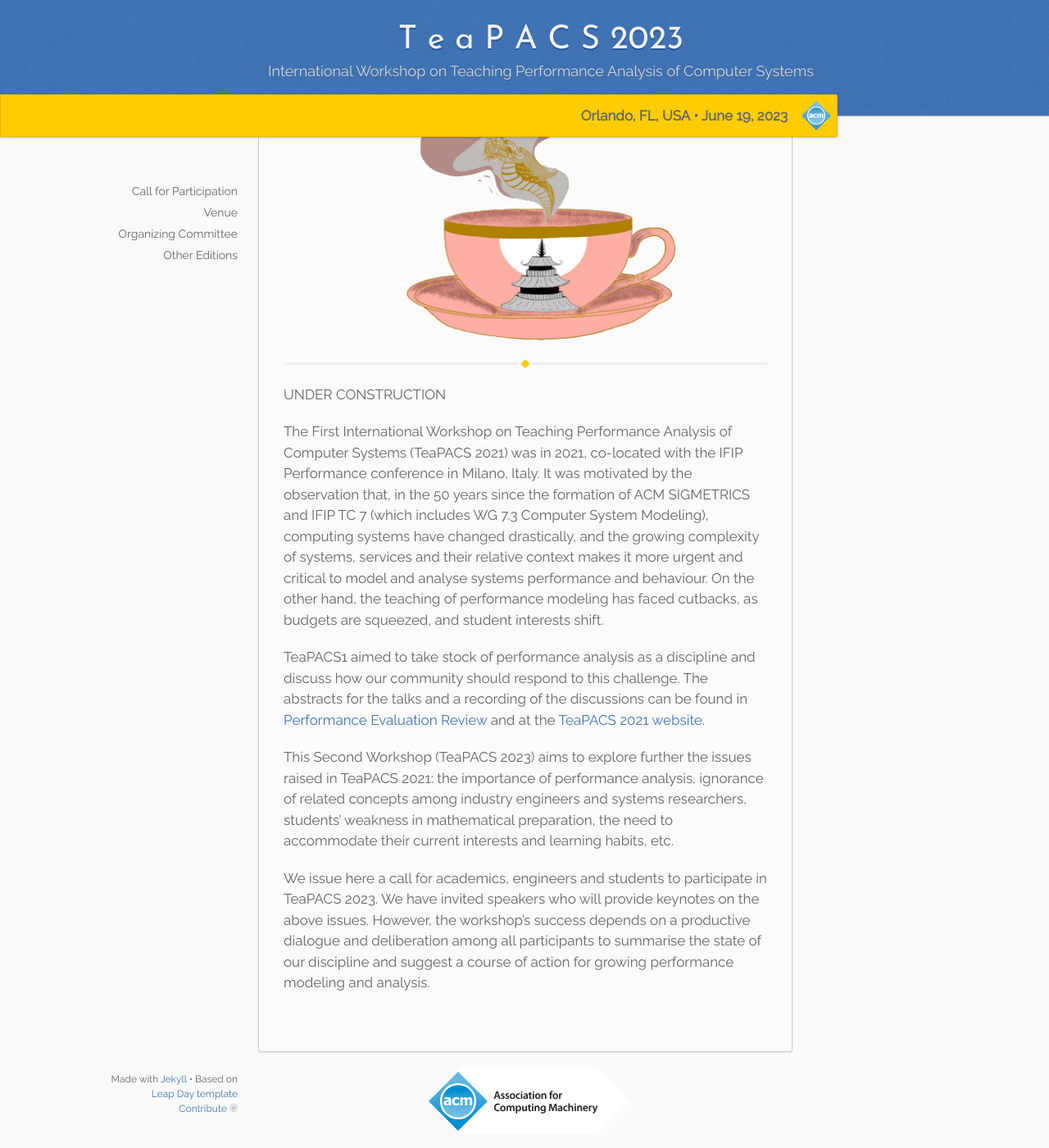
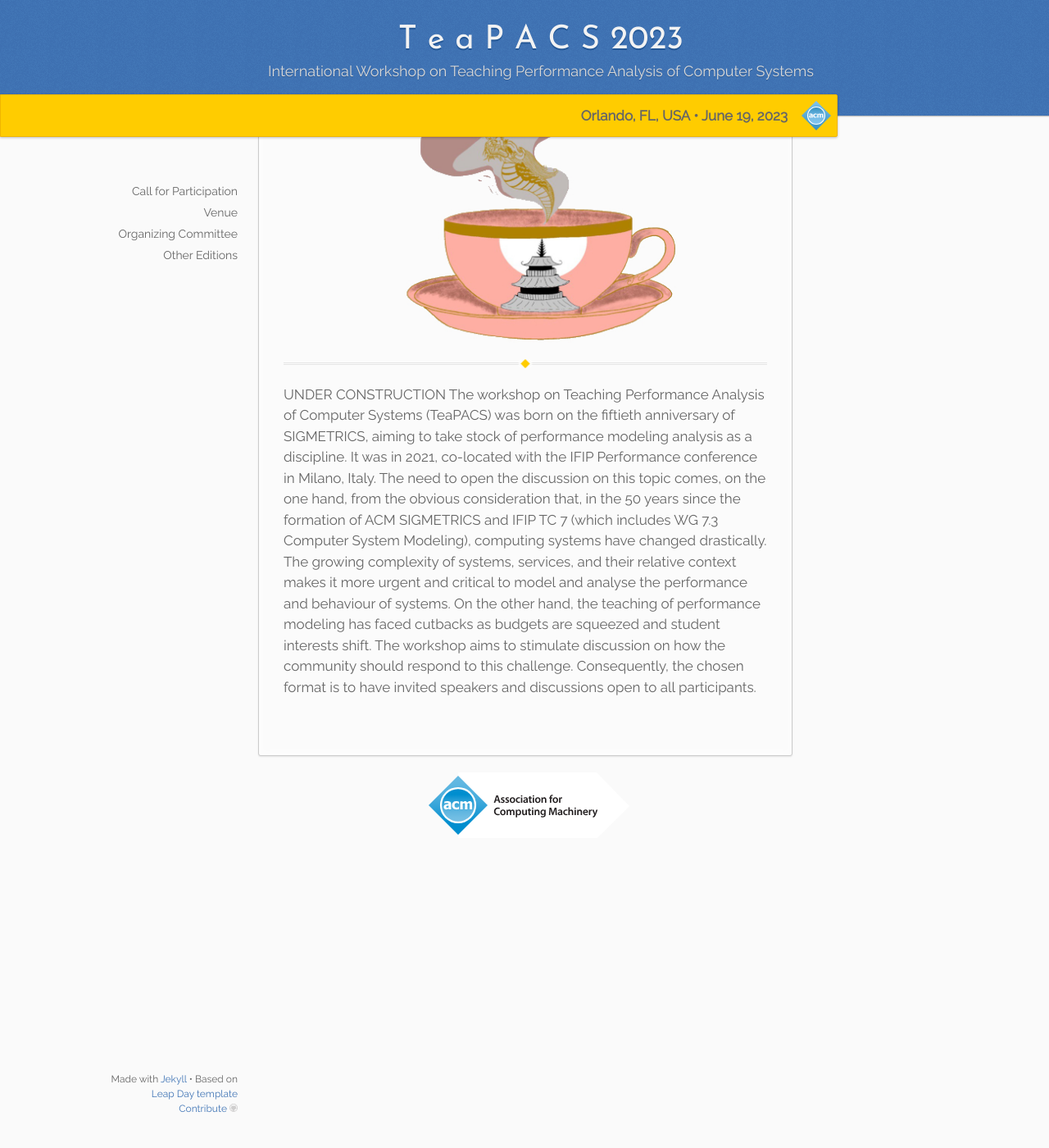
Before and after one commit to alessandropellegrini/teapacs.github.io, a Jekyll site: the page built from _2023/index.md, in a window 1280 px wide and 1400 px high, scrolled down 307 px. Shown: the whole window at 82% size. Built offline with Jekyll 4.4.1, drawn with Linux system fonts in a browser that asks for light colours.

Commit message:
Update index.md

```diff
--- a/_2023/index.md
+++ b/_2023/index.md
@@ -11,13 +11,6 @@
 {%- assign year = page.collection -%}
 
 UNDER CONSTRUCTION
-
-The First International Workshop on Teaching Performance Analysis of Computer Systems (TeaPACS 2021) was in 2021, co-located with the IFIP Performance conference in Milano, Italy.
-It was motivated by the observation that, in the 50 years since the formation of ACM SIGMETRICS and IFIP TC 7 (which includes WG 7.3 Computer System Modeling), computing systems have changed drastically, and the growing complexity of systems, services and their relative context makes it more urgent and critical to model and analyse systems performance and behaviour. On the other hand, the teaching of performance modeling has faced cutbacks,
-as budgets are squeezed, and student interests shift.
-
-TeaPACS1 aimed to take stock of performance analysis as a discipline and discuss how our community should respond to this challenge. The abstracts for the talks and a recording of the discussions can be found in [Performance Evaluation Review](https://dl.acm.org/toc/sigmetrics/2022/49/4 ) and at the [TeaPACS 2021 website](https://www.performance2021.deib.polimi.it/www.performance2021.deib.polimi.it/teapacs/index.html).
-
-This Second Workshop (TeaPACS 2023) aims to explore further the issues raised in TeaPACS 2021: the importance of performance analysis, ignorance of related concepts among industry engineers and systems researchers, students' weakness in mathematical preparation, the need to accommodate their current interests and learning habits, etc.
-
-We issue here a call for academics, engineers and students to participate in TeaPACS 2023.  We have invited speakers who will provide keynotes on the above issues. However, the workshop's success depends on a productive dialogue and deliberation among all participants to summarise the state of our discipline and suggest a course of action for growing performance modeling and analysis.
+The workshop on Teaching Performance Analysis of Computer Systems (TeaPACS) was born on the fiftieth anniversary of SIGMETRICS, aiming to take stock of performance modeling analysis as a discipline. It was in 2021, co-located with the IFIP Performance conference in Milano, Italy.
+The need to open the discussion on this topic comes, on the one hand, from the obvious consideration that, in the 50 years since the formation of ACM SIGMETRICS and IFIP TC 7 (which includes WG 7.3 Computer System Modeling), computing systems have changed drastically. The growing complexity of systems, services, and their relative context makes it more urgent and critical to model and analyse the performance and behaviour of systems. On the other hand, the teaching of performance modeling has faced cutbacks as budgets are squeezed and student interests shift.
+The workshop aims to stimulate discussion on how the community should respond to this challenge. Consequently, the chosen format is to have invited speakers and discussions open to all participants.
```
